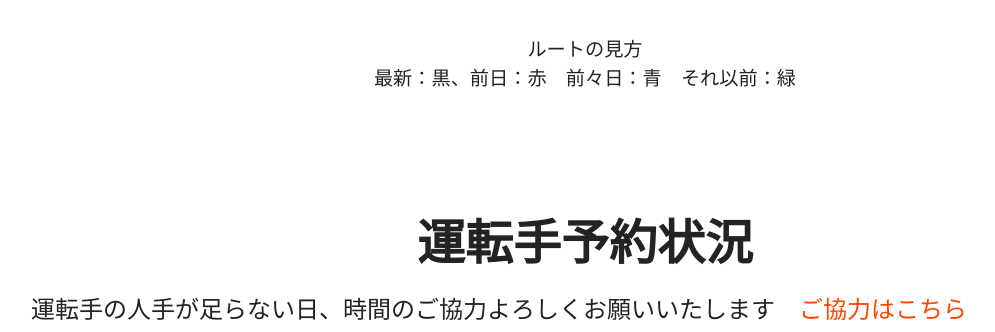
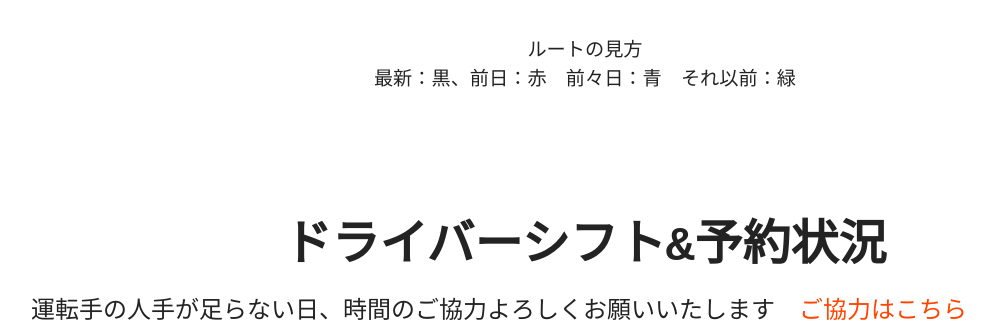
Before and after one commit to Tuyoshi244/hirutacar, a plain HTML site: page index.html in a window 1280 px wide. Shown: the part 833-1165 px from the top of the page, without its empty margins (55-1050 px from the left). Drawn offline with nearby package versions, Linux system fonts and the light colour scheme; a web font is replaced by a local one.

Commit message:
Update index.html

```diff
--- a/index.html
+++ b/index.html
@@ -99,10 +99,11 @@
     <div class="container">
         <div class="mbr-section-head mb-4">
             <h3 class="mbr-section-title mbr-fonts-style align-center mb-0 display-2">
-                <strong>運転手予約状況</strong></h3><br>
+                <strong>ドライバーシフト&予約状況</strong></h3><br>
                 <h4>運転手の人手が足らない日、時間のご協力よろしくお願いいたします　<a href="https://forms.gle/1F5N9mrBMAawZpL57"><font color="orangered">ご協力はこちら</font></a></h4>
 
         </div>
+        <div class="google-map"><iframe src="https://docs.google.com/presentation/d/1x_NmKE3VMVdi6gMfmOjdSN9cpvnlkw2hQ-hnFm1o1k0/embed?start=false&loop=false&delayms=3000" frameborder="0" width="960" height="569" allowfullscreen="true" mozallowfullscreen="true" webkitallowfullscreen="true"></iframe></div>
         <div class="google-map"><iframe src="https://docs.google.com/presentation/d/1OVjPClsFzIGc-Moure5Fv-O-titP94oEZil9TOJt98Y/embed?start=false&loop=false&delayms=3000" frameborder="0" width="426" height="269" allowfullscreen="true" mozallowfullscreen="true" webkitallowfullscreen="true"></iframe></div>
     </div>
 </section>
```
